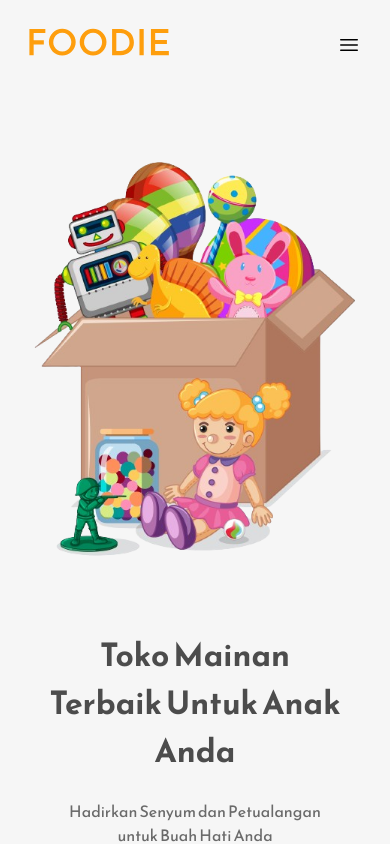
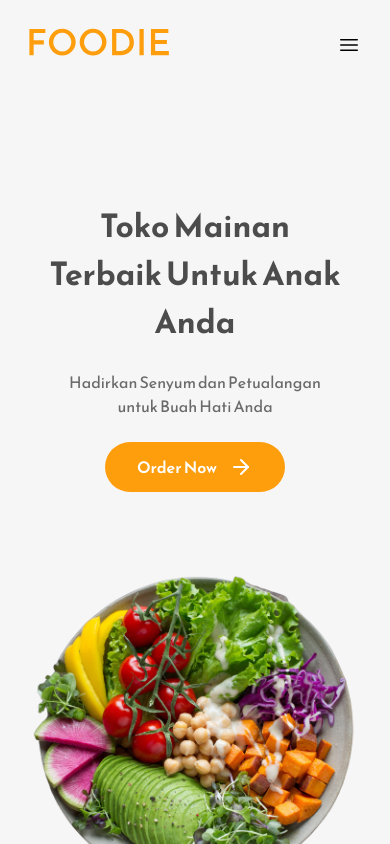
Before and after one commit to johanesrendy/sinar-intan-toys, a React (Create React App) app: page / in a window 390 px wide. Shown: the top 844 px of the page. Built offline with nearby package versions, Linux system fonts and the light colour scheme.

Commit message:
fix: responsive design

```diff
--- a/src/App.css
+++ b/src/App.css
@@ -82,10 +82,19 @@ a {
   z-index: -2;
   max-width: 700px;
 }
+
 .home-image-section {
-  max-width: 600px;
-  flex: 1;
+  display: none;
 }
+
+@media (min-width: 768px) {
+  .home-image-section {
+    display: block;
+    max-width: 600px;
+    flex: 1;
+  }
+}
+
 .home-text-section {
   flex: 1;
   display: flex;
```
